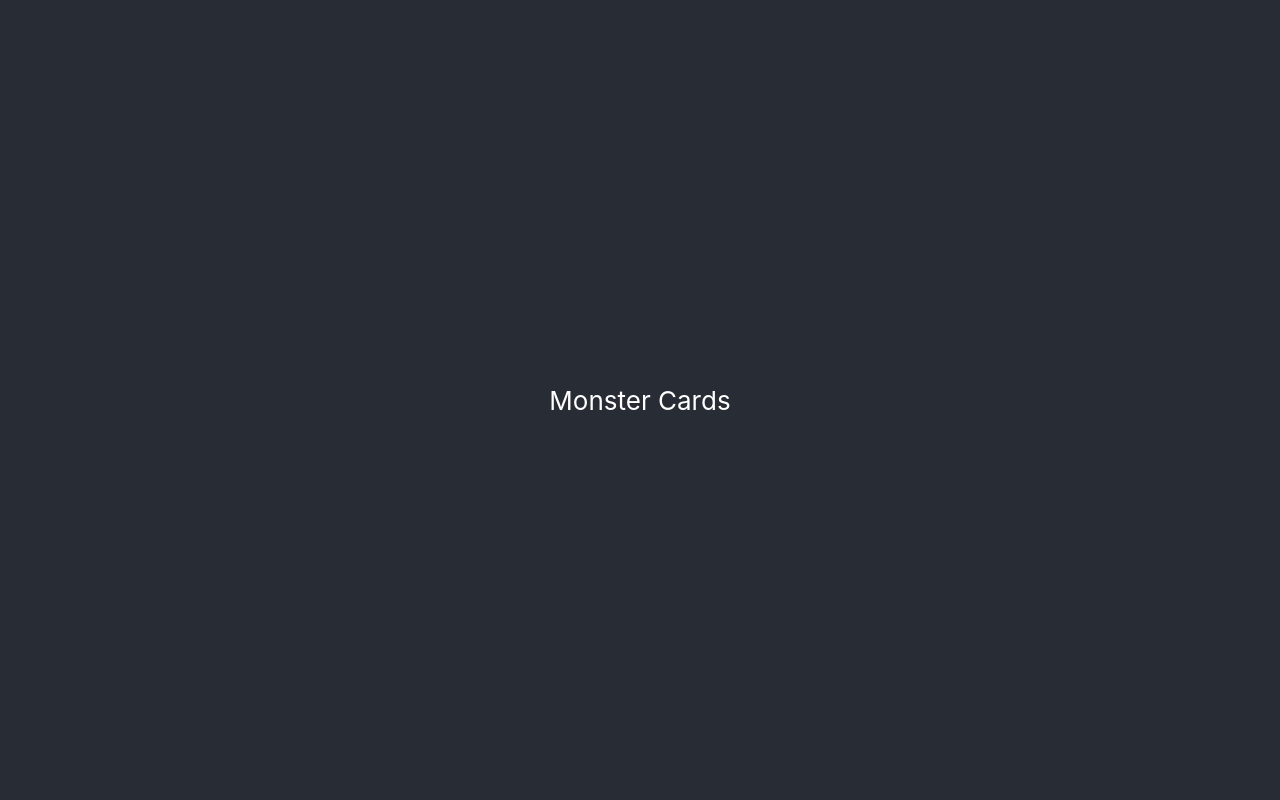
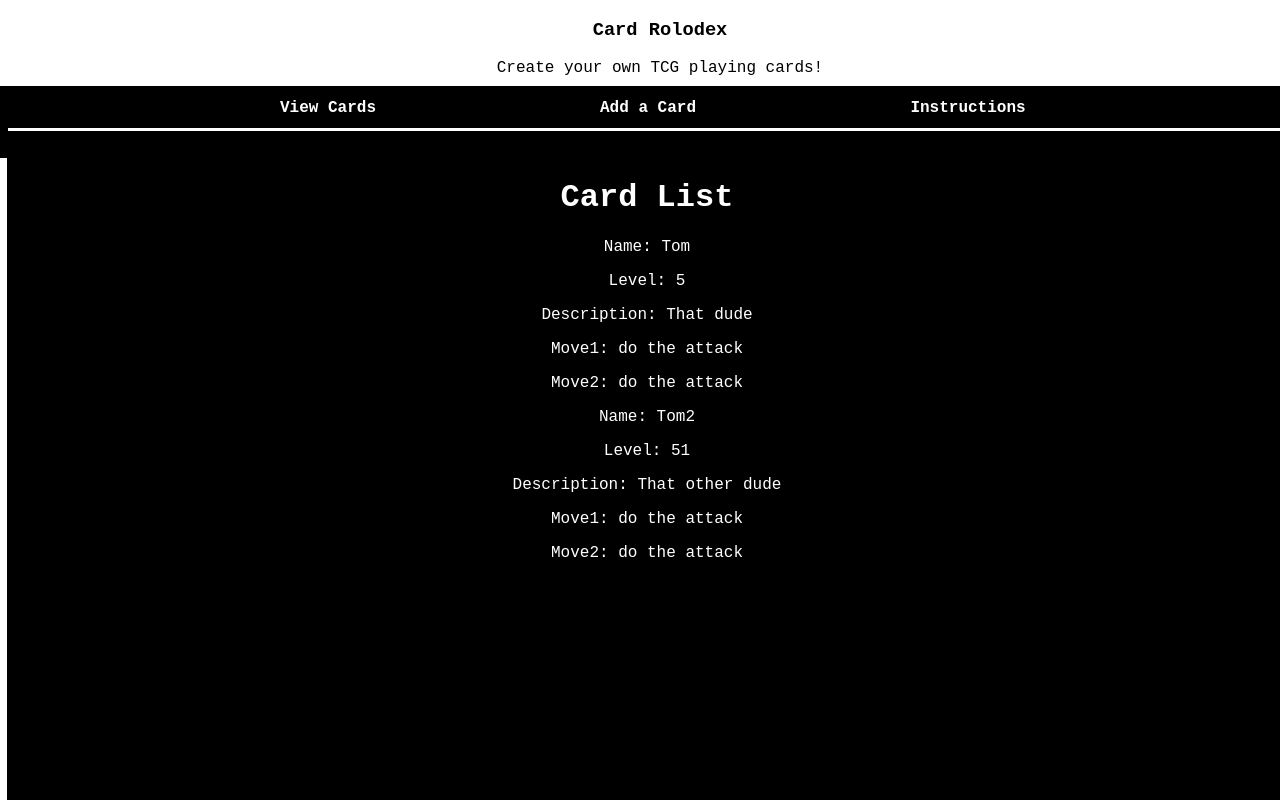
Before and after one commit to chynnalew/card-rolodex, a React (Create React App) app: page / in a window 1280 px wide. Shown: the top 800 px of the page. Built offline with nearby package versions, Linux system fonts and the light colour scheme.

Commit message:
add preliminary styling

```diff
--- a/src/components/App.js
+++ b/src/components/App.js
@@ -1,6 +1,5 @@
 import '../css/App.css';
 import AppControl from './AppControl';
-import Header from './Header';
 
 function App() {
   return (
--- a/src/components/AppControl.js
+++ b/src/components/AppControl.js
@@ -2,6 +2,7 @@ import React from 'react';
 import Header from './Header';
 import CardList from './CardList';
 import NewCardForm from './NewCardForm';
+import NavBar from './NavBar';
 
 class AppControl extends React.Component {
   constructor() {
@@ -9,11 +10,48 @@ class AppControl extends React.Component {
 
     this.state = {
       listIsVisible: true,
-      formIsVisible: true,
+      formIsVisible: false,
+      instructionsAreVisible: false,
     }
   }
 
+  handleViewCardsClick = () => {
+    this.setState({
+      listIsVisible: true,
+      formIsVisible: false,
+      instructionsAreVisible: false,
+    })
+  }
+
+  handleAddCardClick = () => {
+    this.setState({
+      listIsVisible: false,
+      formIsVisible: true,
+      instructionsAreVisible: false,
+    })
+  }
+
+  handleInstructionsClick = () => {
+    this.setState({
+      listIsVisible: false,
+      formIsVisible: false,
+      instructionsAreVisible: true,
+    })
+  }
+
+
+
   render() {
+    const controlStyle = {
+      width: '100vw',
+      height:'100vw',
+      position: 'fixed',
+      marginTop: '150px',
+      overflow: 'scroll',
+      borderLeft: 'white 7px solid',
+      left:'0'
+    }
+
     let currentlyVisibleState = null;
     if (this.state.formIsVisible) {
       currentlyVisibleState = <NewCardForm />
@@ -23,7 +61,11 @@ class AppControl extends React.Component {
     return (
       <div className='app-control'>
         <Header />
-        {currentlyVisibleState}
+        <NavBar
+          onViewCardsClick={this.handleViewCardsClick}
+          onAddCardClick={this.handleAddCardClick}
+          onInstructionsClick={this.handleInstructionsClick}/>
+        <div style={controlStyle}>{currentlyVisibleState}</div>
       </div>
     )
   }
--- a/src/components/CardList.js
+++ b/src/components/CardList.js
@@ -27,9 +27,11 @@ function CardList() {
       attack2Description: "Heal yourself 20 hp",
       id: "5",
     },
+
   ];
   return (
     <div className="cardList">
+      <h1>Card List</h1>
       {sampleCardList.map((card, index) => (
         <Card
           name={card.name}
--- a/src/components/Header.js
+++ b/src/components/Header.js
@@ -1,9 +1,20 @@
 import React from 'react';
 
 function Header() {
+  const headerStyle = {
+    width: '100%',
+    height: '86px',
+    backgroundColor: 'white',
+    color: 'black',
+    position: 'fixed',
+    paddingLeft: '20px',
+    top: '0',
+    left:'0'
+  }
   return (
-    <div className="header">
-        Monster Cards
+    <div style={headerStyle}>
+      <h3>Card Rolodex</h3>
+      <p>Create your own TCG playing cards!</p>
     </div>
   )
 }
--- /dev/null
+++ b/src/components/NavBar.js
@@ -0,0 +1,43 @@
+import React from 'react';
+import PropTypes from 'prop-types';
+
+function NavBar(props) {
+
+  const navBarStyle = {
+    height: '20px',
+    width: '100%',
+    position: 'fixed',
+    backgroundColor: 'black',
+    marginTop: '90px',
+    textAlign: 'center',
+    borderBottom: '3px white solid',
+    paddingBottom: '10px'
+  }
+  const buttonStyle = {
+    background: 'transparent',
+    border: 'none',
+    color: 'white',
+    fontSize: 'large',
+    fontWeight: 'bold',
+    fontFamily: 'monospace',
+    width:'25%'
+  }
+
+  return (
+    <div style={navBarStyle}>
+      <div >
+        <button style={buttonStyle} class='buttons' onClick={() => props.onViewCardsClick()}>View Cards</button>
+        <button style={buttonStyle} class='buttons' onClick={() => props.onAddCardClick()}>Add a Card</button>
+        <button style={buttonStyle} class='buttons' onClick={() => props.onInstructionsClick()}>Instructions</button>
+      </div>
+    </div>
+  )
+}
+
+NavBar.propTypes = {
+  onVieCardsClick: PropTypes.func,
+  onAddCardClick: PropTypes.func,
+  onInstructionsClick: PropTypes.func
+}
+
+export default NavBar;
--- a/src/components/NewCardForm.js
+++ b/src/components/NewCardForm.js
@@ -1,6 +1,6 @@
 import React from "react";
-import PropTypes from 'prop-types';
-import { v4 } from 'uuid';
+// import PropTypes from 'prop-types';
+// import { v4 } from 'uuid';
 
 function NewCardForm(props) {
   return (
--- a/src/css/App.css
+++ b/src/css/App.css
@@ -2,13 +2,8 @@
   text-align: center;
 }
 
-.header {
-  background-color: #282c34;
-  min-height: 100vh;
-  display: flex;
-  flex-direction: column;
-  align-items: center;
-  justify-content: center;
-  font-size: calc(10px + 2vmin);
+body {
+  background-color: black;
   color: white;
+  font-family: 'Courier New', Courier, monospace;
 }
--- a/src/css/index.css
+++ /dev/null
@@ -1,13 +0,0 @@
-body {
-  margin: 0;
-  font-family: -apple-system, BlinkMacSystemFont, 'Segoe UI', 'Roboto', 'Oxygen',
-    'Ubuntu', 'Cantarell', 'Fira Sans', 'Droid Sans', 'Helvetica Neue',
-    sans-serif;
-  -webkit-font-smoothing: antialiased;
-  -moz-osx-font-smoothing: grayscale;
-}
-
-code {
-  font-family: source-code-pro, Menlo, Monaco, Consolas, 'Courier New',
-    monospace;
-}
--- a/src/index.js
+++ b/src/index.js
@@ -1,6 +1,5 @@
 import React from 'react';
 import ReactDOM from 'react-dom';
-import './css/index.css';
 import App from './components/App';
 import reportWebVitals from './reportWebVitals';
 
```
